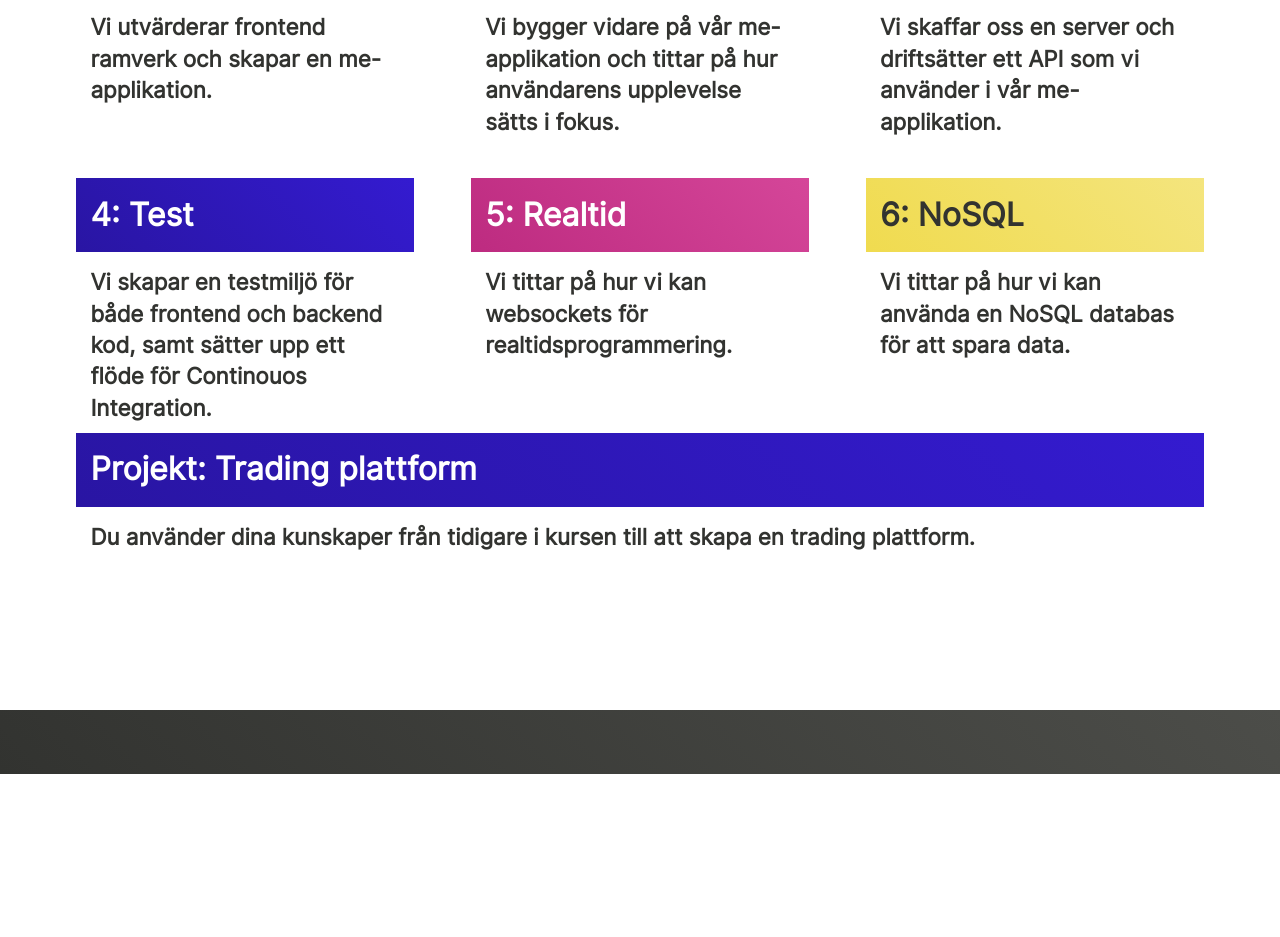
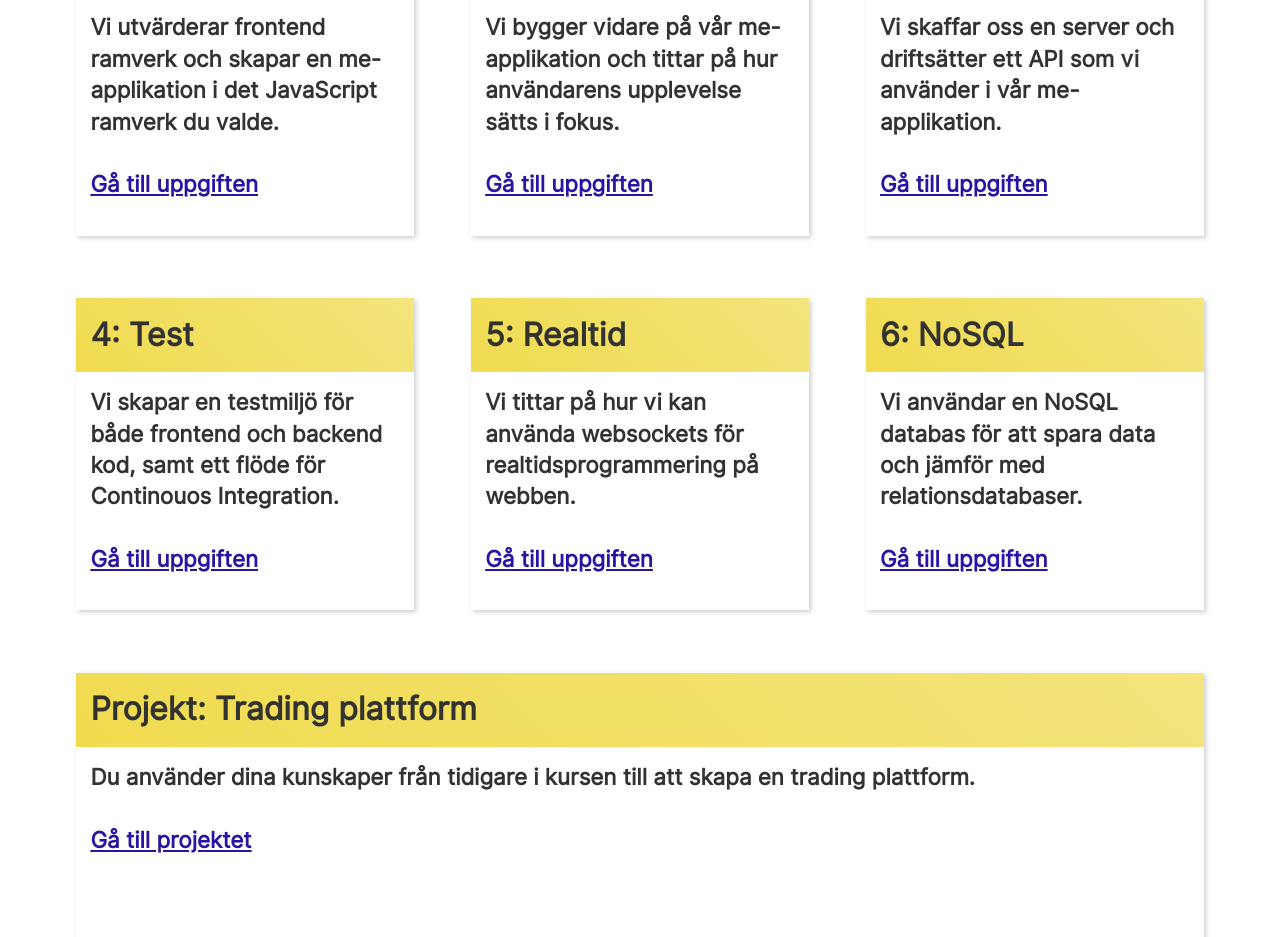
Before and after one commit to emilfolino/jsramverk.se, a website: page index.html in a window 1280 px wide. Shown: the part 536-1473 px from the top of the page. Before the commit the page ends 1310 px from the top, so only its background shows below. Drawn offline with Linux system fonts and the light colour scheme.

Commit message:
Tried to improve the colors but probably have to pick 7 different colors to use

```diff
--- a/index.html
+++ b/index.html
@@ -18,64 +18,78 @@
 
     <main class="container">
         <h2 class="main-title">Välkommen till jsramverk<h2>
-        <p>Detta är kursen DV1612 JavaScript-baserade webbramverk. Vi ska i denna kurs använda oss av javaScript både på frontend och backend för skapa användarvänliga webbplatser.</p>
-        <p>Nedan finns inlämningsuppgifterna i kursen tillsammans med material om de tekniker och verktyg som används i kursen.</p>
+        <p>Detta är kursen DV1612 JavaScript-baserade webbramverk. Vi ska i denna kurs använda oss av JavaScript ramverk både på frontend och backend för skapa användarvänliga webbplatser.</p>
+        <p>Nedan finns inlämningsuppgifterna tillsammans med material om de tekniker och verktyg som används i kursen.</p>
 
         <div class="assignments">
-            <div class="assignment-box blue-box">
+            <div class="assignment-box">
                 <div class="assignment-header">
                     <h3>1: Frontend</h3>
                 </div>
                 <div class="assignment-body">
-                    <p>Vi utvärderar frontend ramverk och skapar en me-applikation.</p>
+                    <p>Vi utvärderar frontend ramverk och skapar en me-applikation i det JavaScript ramverk du valde.</p>
+
+                    <p><a href="#">Gå till uppgiften</a></p>
                 </div>
             </div>
-            <div class="assignment-box pink-box">
+            <div class="assignment-box">
                 <div class="assignment-header">
                     <h3>2: UX</h3>
                 </div>
                 <div class="assignment-body">
                     <p>Vi bygger vidare på vår me-applikation och tittar på hur användarens upplevelse sätts i fokus.</p>
+
+                    <p><a href="#">Gå till uppgiften</a></p>
                 </div>
             </div>
-            <div class="assignment-box yellow-box">
+            <div class="assignment-box">
                 <div class="assignment-header">
                     <h3>3: Backend</h3>
                 </div>
                 <div class="assignment-body">
                     <p>Vi skaffar oss en server och driftsätter ett API som vi använder i vår me-applikation.</p>
+
+                    <p><a href="#">Gå till uppgiften</a></p>
                 </div>
             </div>
-            <div class="assignment-box blue-box">
+            <div class="assignment-box">
                 <div class="assignment-header">
                     <h3>4: Test</h3>
                 </div>
                 <div class="assignment-body">
-                    <p>Vi skapar en testmiljö för både frontend och backend kod, samt sätter upp ett flöde för Continouos Integration.</p>
+                    <p>Vi skapar en testmiljö för både frontend och backend kod, samt ett flöde för Continouos Integration.</p>
+
+                    <p><a href="#">Gå till uppgiften</a></p>
                 </div>
             </div>
-            <div class="assignment-box pink-box">
+            <div class="assignment-box">
                 <div class="assignment-header">
                     <h3>5: Realtid</h3>
                 </div>
                 <div class="assignment-body">
-                    <p>Vi tittar på hur vi kan websockets för realtidsprogrammering.</p>
+                    <p>Vi tittar på hur vi kan använda websockets för realtidsprogrammering på webben.</p>
+
+                    <p><a href="#">Gå till uppgiften</a></p>
                 </div>
             </div>
-            <div class="assignment-box yellow-box">
+            <div class="assignment-box">
                 <div class="assignment-header">
                     <h3>6: NoSQL</h3>
                 </div>
                 <div class="assignment-body">
-                    <p>Vi tittar på hur vi kan använda en NoSQL databas för att spara data.</p>
+                    <p>Vi användar en NoSQL databas för att spara data och jämför med relationsdatabaser.</p>
+
+                    <p><a href="#">Gå till uppgiften</a></p>
                 </div>
             </div>
-            <div class="assignment-box project blue-box">
+            <div class="assignment-box project">
                 <div class="assignment-header">
                     <h3>Projekt: Trading plattform</h3>
                 </div>
                 <div class="assignment-body">
                     <p>Du använder dina kunskaper från tidigare i kursen till att skapa en trading plattform.</p>
+
+                    <p><a href="#">Gå till projektet</a></p>
                 </div>
             </div>
         </div>
--- a/sass/assignments.scss
+++ b/sass/assignments.scss
@@ -6,8 +6,9 @@
 
 .assignment-box {
     width: 100%;
-    height: 8em;
+    height: 13em;
     margin-bottom: 2.8rem;
+    box-shadow: 2px 2px 5px 0px rgba(0, 0, 0, 0.2);
 }
 
 .assignment-box.project {
@@ -19,22 +20,12 @@
     padding: 0.6em;
 }
 
+.assignment-header {
+    background: linear-gradient(45deg, $minionYellow, lighten($minionYellow, 10%));
+}
+
 .assignment-header h3 {
     margin: 0;
-}
-
-.blue-box .assignment-header {
-    background: linear-gradient(45deg, $blueGem, lighten($blueGem, 10%));
-    color: $alternateFontColor;
-}
-
-.pink-box .assignment-header {
-    background: linear-gradient(45deg, $mediumRedViolet, lighten($mediumRedViolet, 10%));
-    color: $alternateFontColor;
-}
-
-.yellow-box .assignment-header {
-    background: linear-gradient(45deg, $minionYellow, lighten($minionYellow, 10%));
 }
 
 .grey-box .assignment-header {
--- a/sass/typography.scss
+++ b/sass/typography.scss
@@ -17,3 +17,7 @@ p {
     font-size: 1rem;
     margin-bottom: 1.4rem;
 }
+
+a {
+    color: $blueGem;
+}
```
Also changed, not shown: style.min.css, 1 other file.
